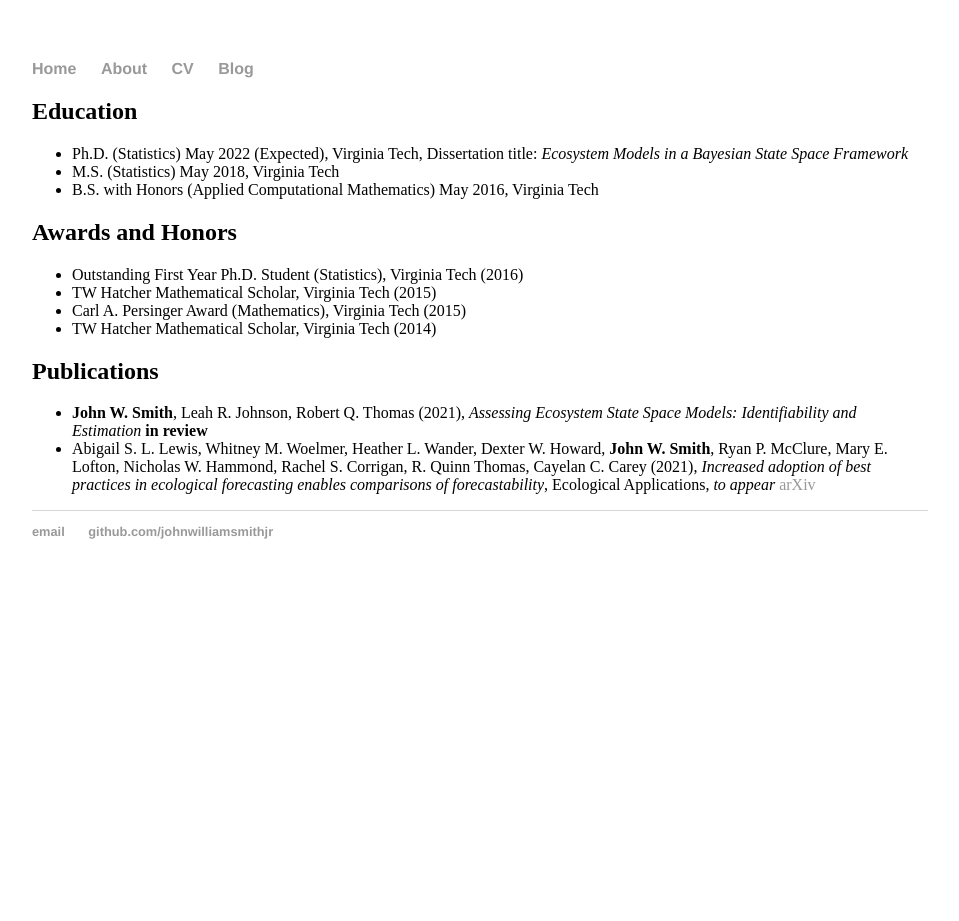
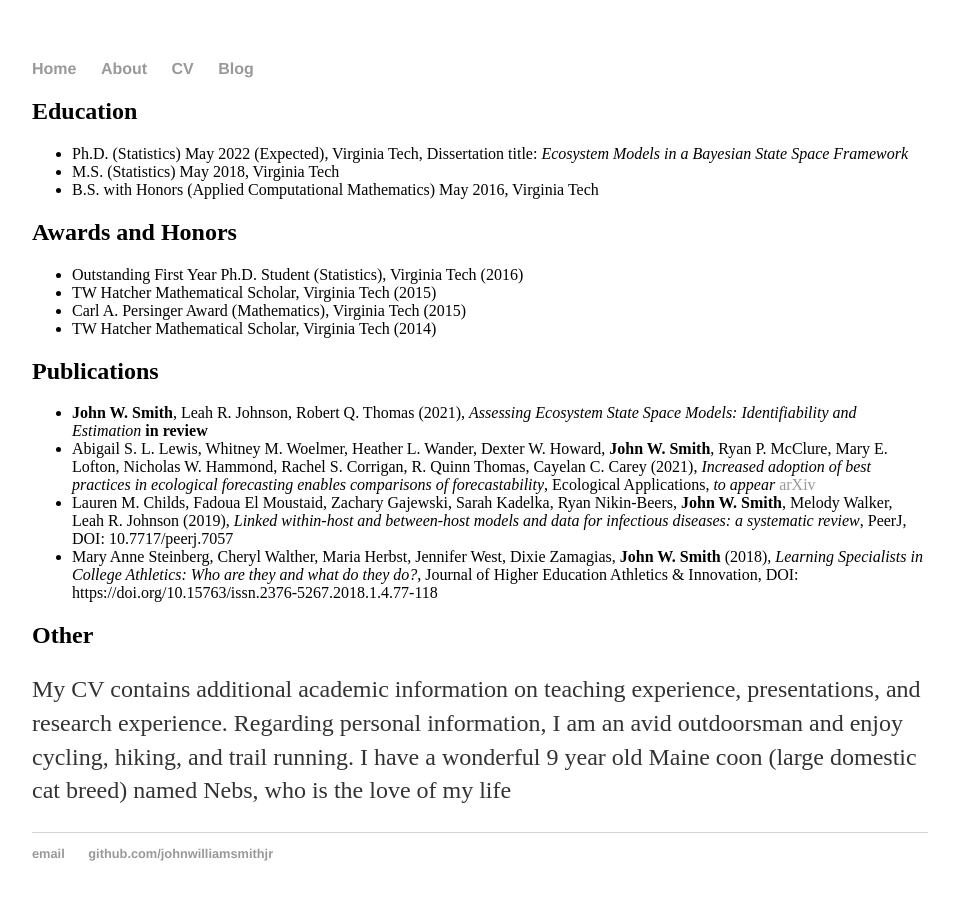
Before and after one commit to johnwilliamsmithjr/johnwilliamsmithjr.github.io, a Jekyll site: the page built from about/index.html, in a window 1280 px wide. Shown: the whole page, without its empty margins (160-1119 px from the left). Built offline with Jekyll 4.4.1, drawn with Linux system fonts in a browser that asks for light colours; before the commit the page ends 900 px from its top, so only the background shows below that.

Commit message:
updated publications
finished adding publications

```diff
--- a/about/index.html
+++ b/about/index.html
@@ -20,6 +20,10 @@ title: About Me
 	<ul>
 	<li><b>John W. Smith</b>, Leah R. Johnson, Robert Q. Thomas (2021), <i>Assessing Ecosystem State Space Models: Identifiability and Estimation</i> <b> in review </b> </li>
   	<li>Abigail S. L. Lewis, Whitney M. Woelmer, Heather L. Wander, Dexter W. Howard, <b>John W. Smith</b>, Ryan P. McClure, Mary E. Lofton, Nicholas W. Hammond, Rachel S. Corrigan, R. Quinn Thomas, Cayelan C. Carey (2021), <i>Increased adoption of best practices in ecological forecasting enables comparisons of forecastability</i>, Ecological Applications, <i>to appear</i> <a href="https://ecoevorxiv.org/khwdf/">arXiv</a> </li>
+	<li> Lauren M. Childs, Fadoua El Moustaid, Zachary Gajewski, Sarah Kadelka, Ryan Nikin-Beers, <b>John W. Smith</b>, Melody Walker, Leah R. Johnson (2019), <i>Linked within-host and between-host models and data for infectious diseases: a systematic review</i>, PeerJ, DOI: 10.7717/peerj.7057</li>
+	<li> Mary Anne Steinberg, Cheryl Walther, Maria Herbst, Jennifer West, Dixie Zamagias, <b>John W. Smith</b> (2018), <i>Learning Specialists in College Athletics: Who are they and what do they do?</i>, Journal of Higher Education Athletics & Innovation, DOI: https://doi.org/10.15763/issn.2376-5267.2018.1.4.77-118</li>
 	</ul>
 
+	<h2> Other </h2>
+	<p> My CV contains additional academic information on teaching experience, presentations, and research experience. Regarding personal information, I am an avid outdoorsman and enjoy cycling, hiking, and trail running. I have a wonderful 9 year old Maine coon (large domestic cat breed) named Nebs, who is the love of my life </p>
 </div><!-- /.blurb -->
```
